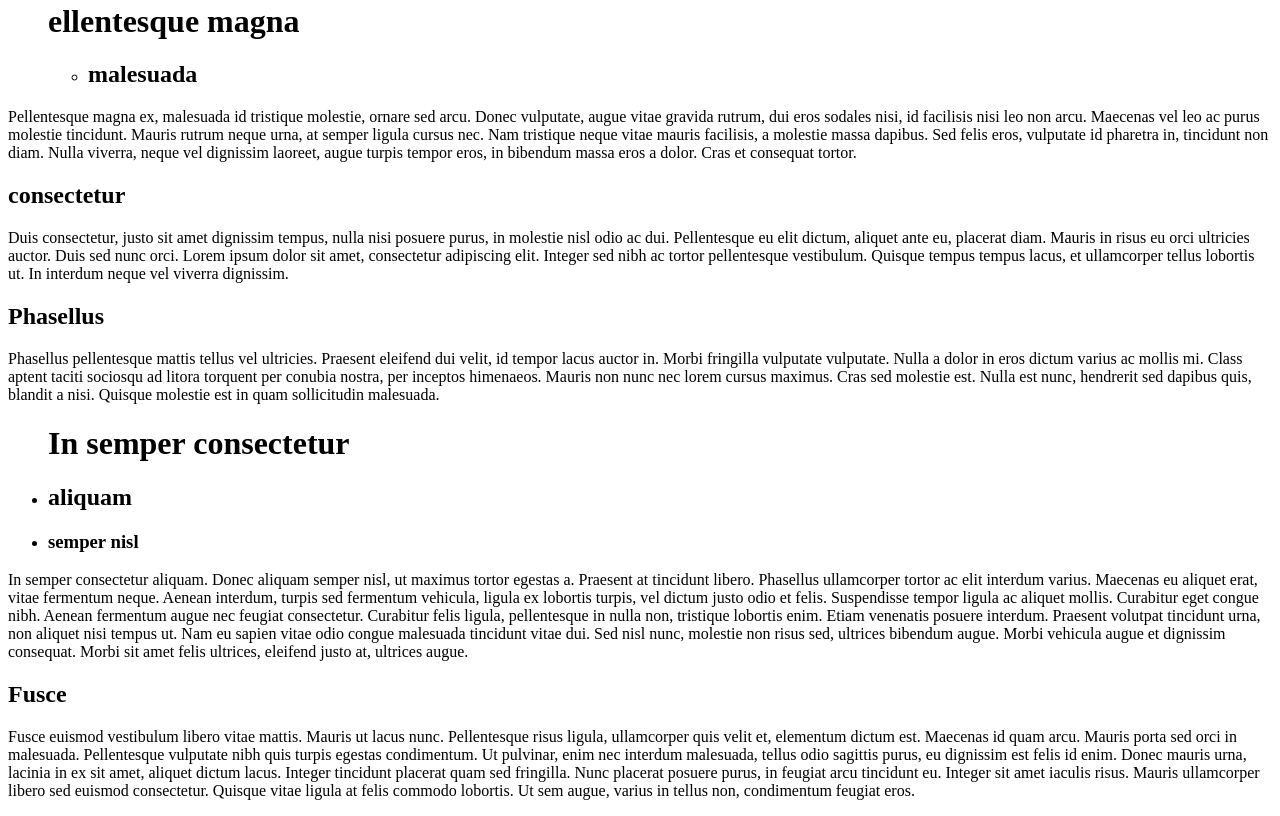
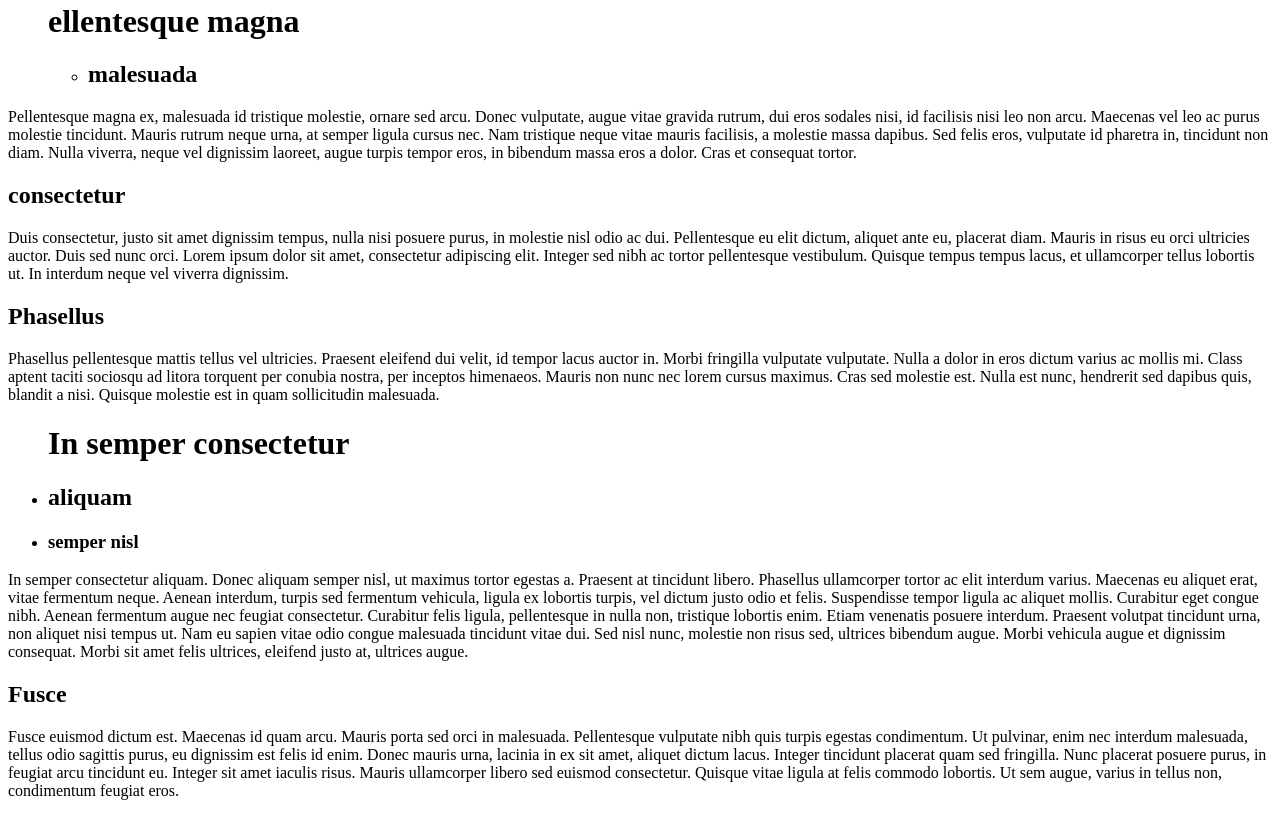
Before and after one commit to SelmaHelper/NouveauRep, a plain HTML site: page index.html in a window 1280 px wide. Shown: the part 699-1515 px from the top of the page. Drawn offline with Linux system fonts and the light colour scheme.

Commit message:
changement de contenu

```diff
--- a/index.html
+++ b/index.html
@@ -38,6 +38,6 @@
 <li><h3>semper nisl</h3></li></ul>
 <p>In semper consectetur aliquam. Donec aliquam semper nisl, ut maximus tortor egestas a. Praesent at tincidunt libero. Phasellus ullamcorper tortor ac elit interdum varius. Maecenas eu aliquet erat, vitae fermentum neque. Aenean interdum, turpis sed fermentum vehicula, ligula ex lobortis turpis, vel dictum justo odio et felis. Suspendisse tempor ligula ac aliquet mollis. Curabitur eget congue nibh. Aenean fermentum augue nec feugiat consectetur. Curabitur felis ligula, pellentesque in nulla non, tristique lobortis enim. Etiam venenatis posuere interdum. Praesent volutpat tincidunt urna, non aliquet nisi tempus ut. Nam eu sapien vitae odio congue malesuada tincidunt vitae dui. Sed nisl nunc, molestie non risus sed, ultrices bibendum augue. Morbi vehicula augue et dignissim consequat. Morbi sit amet felis ultrices, eleifend justo at, ultrices augue.</p>
 <h2>Fusce</h2>
-<p>Fusce euismod vestibulum libero vitae mattis. Mauris ut lacus nunc. Pellentesque risus ligula, ullamcorper quis velit et, elementum dictum est. Maecenas id quam arcu. Mauris porta sed orci in malesuada. Pellentesque vulputate nibh quis turpis egestas condimentum. Ut pulvinar, enim nec interdum malesuada, tellus odio sagittis purus, eu dignissim est felis id enim. Donec mauris urna, lacinia in ex sit amet, aliquet dictum lacus. Integer tincidunt placerat quam sed fringilla. Nunc placerat posuere purus, in feugiat arcu tincidunt eu. Integer sit amet iaculis risus. Mauris ullamcorper libero sed euismod consectetur. Quisque vitae ligula at felis commodo lobortis. Ut sem augue, varius in tellus non, condimentum feugiat eros.</p>
+<p>Fusce euismod  dictum est. Maecenas id quam arcu. Mauris porta sed orci in malesuada. Pellentesque vulputate nibh quis turpis egestas condimentum. Ut pulvinar, enim nec interdum malesuada, tellus odio sagittis purus, eu dignissim est felis id enim. Donec mauris urna, lacinia in ex sit amet, aliquet dictum lacus. Integer tincidunt placerat quam sed fringilla. Nunc placerat posuere purus, in feugiat arcu tincidunt eu. Integer sit amet iaculis risus. Mauris ullamcorper libero sed euismod consectetur. Quisque vitae ligula at felis commodo lobortis. Ut sem augue, varius in tellus non, condimentum feugiat eros.</p>
 </body>
 </html>
```
